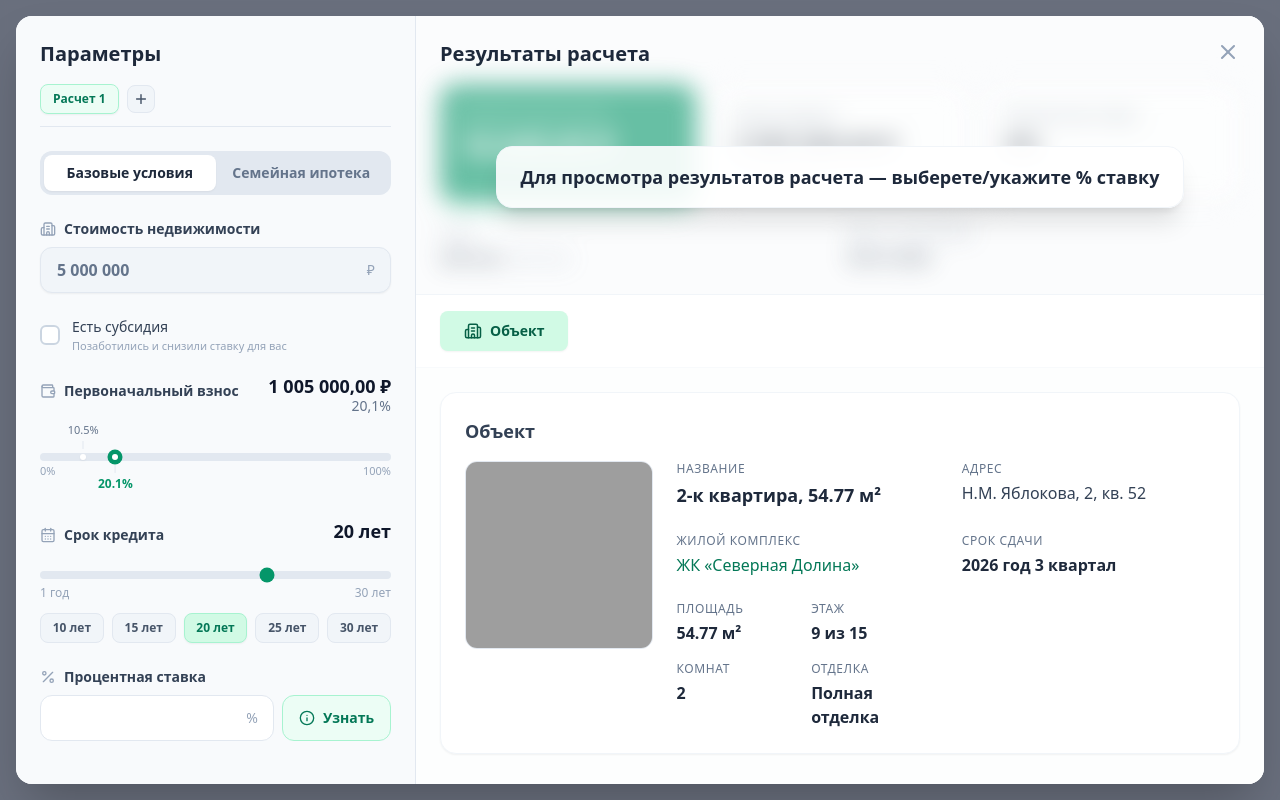
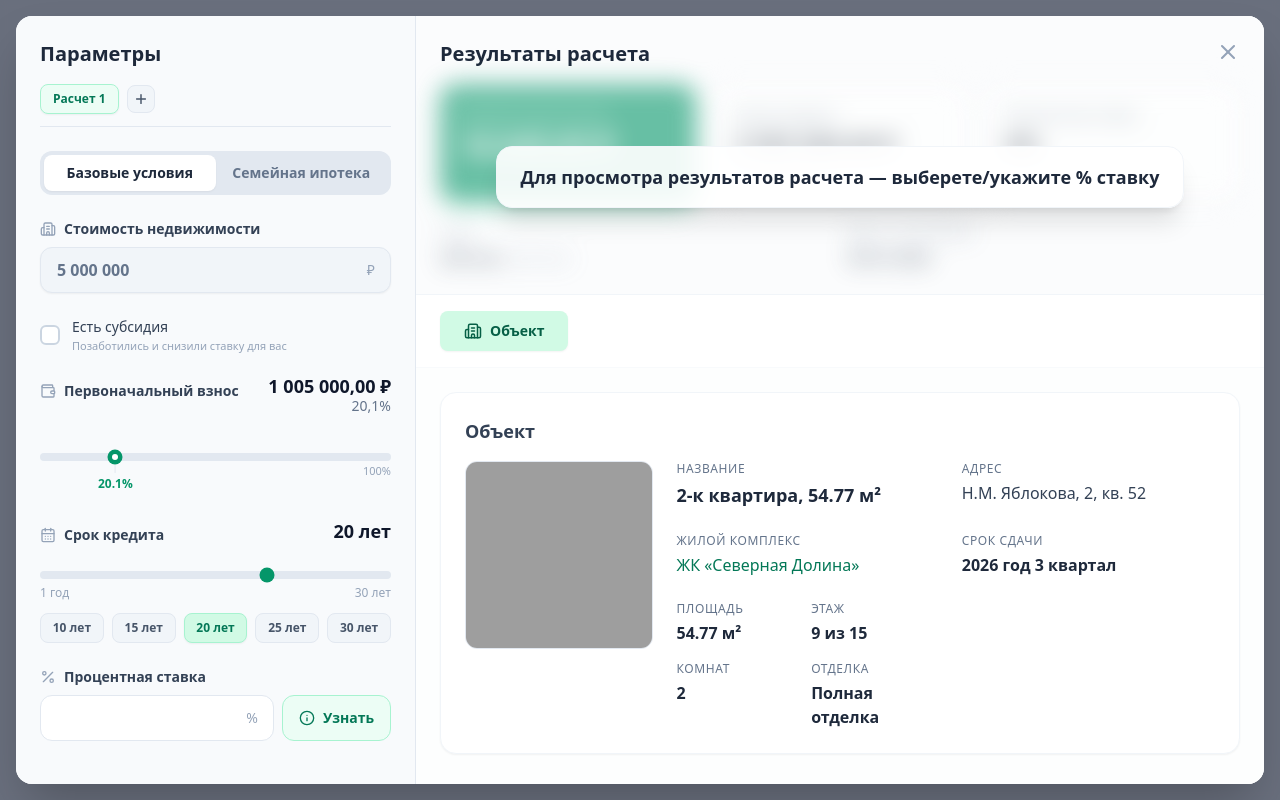
Before and after one commit to 10v6r/ipoteka2-main, a React (Vite) app: page / in a window 1280 px wide. Both pictures are taken after a click on the button "Рассчитать ипотеку". Built offline with nearby package versions, Linux system fonts and the light colour scheme; grey boxes are pictures that could not be loaded.

Commit message:
- ПВЗ и ЧПВЗ

```diff
--- a/components/MortgageCalculator.tsx
+++ b/components/MortgageCalculator.tsx
@@ -379,6 +379,30 @@ export const MortgageCalculator: React.FC<MortgageCalculatorProps> = ({ onClose,
         };
     }, [isRateInfoOpen]);
 
+    const availableDownPayments = useMemo(() => {
+        let has0 = false;
+        let has10_5 = false;
+
+        if (propertyInfoToUse?.extraData && Array.isArray(propertyInfoToUse.extraData)) {
+            propertyInfoToUse.extraData.forEach((group: any) => {
+                if (group.items && Array.isArray(group.items)) {
+                    group.items.forEach((item: any) => {
+                        if (item.offerterms && Array.isArray(item.offerterms)) {
+                            item.offerterms.forEach((term: any) => {
+                                const rule = OFFER_TERM_RULES[term.uid];
+                                if (rule && rule.program === mortgageType) {
+                                    if (rule.exactDownPayment === 0) has0 = true;
+                                    if (rule.exactDownPayment === 10.5) has10_5 = true;
+                                }
+                            });
+                        }
+                    });
+                }
+            });
+        }
+        return { has0, has10_5 };
+    }, [propertyInfoToUse?.extraData, mortgageType]);
+
     // result is moved down
     const apiOffers = useMemo(() => {
         const offers: Array<{
@@ -906,6 +930,8 @@ export const MortgageCalculator: React.FC<MortgageCalculatorProps> = ({ onClose,
                             <div className="relative">
                                 <div className="absolute inset-0 left-[8px] right-[8px] pointer-events-none z-20">
                                     {/* Метка 10.5% сверху */}
+                                    {availableDownPayments.has10_5 && (
+                                        <>
                                             <div className="absolute bottom-full mb-1 flex flex-col items-center" style={{ left: '10.5%', transform: 'translateX(-50%)' }}>
                                                 <span className={`transition-all ${Math.abs(downPaymentPercentage - 10.5) < 0.5 ? 'text-emerald-600 font-bold text-[12px]' : 'text-slate-500 text-[11px]'}`}>10.5%</span>
                                                 <div className="w-px h-2 rounded-full bg-slate-200 mt-0.5"></div>
@@ -915,6 +941,8 @@ export const MortgageCalculator: React.FC<MortgageCalculatorProps> = ({ onClose,
                                                 className={`absolute top-1/2 -mt-[3px] w-1.5 h-1.5 rounded-full transition-colors duration-300 shadow-sm ${downPaymentPercentage >= 10.5 ? 'bg-white' : 'bg-slate-400'}`}
                                                 style={{ left: '10.5%', transform: 'translateX(-50%)' }}
                                             ></div>
+                                        </>
+                                    )}
 
                                     {/* Точка 20.1% */}
                                     <div
@@ -937,8 +965,11 @@ export const MortgageCalculator: React.FC<MortgageCalculatorProps> = ({ onClose,
                                     onChange={(e) => {
                                         let v = parseFloat(e.target.value);
                                         // Притягивание к ключевым отметкам при свободном перемещении
-                                        if (v < 20.1 && v !== 0) {
-                                            const marks = [0, 10.5, 20.1];
+                                        if (v < 20.1 && (availableDownPayments.has0 ? v !== 0 : true)) {
+                                            const marks = [20.1];
+                                            if (availableDownPayments.has10_5) marks.push(10.5);
+                                            if (availableDownPayments.has0) marks.push(0);
+
                                             v = marks.reduce((prev, curr) => Math.abs(curr - v) < Math.abs(prev - v) ? curr : prev);
                                         }
                                         const newDownPayment = Math.round(input.propertyValue * (v / 100));
@@ -952,7 +983,9 @@ export const MortgageCalculator: React.FC<MortgageCalculatorProps> = ({ onClose,
 
                             {/* Крайние метки 0% и 100% */}
                             <div className="absolute left-0 right-0 top-6 text-[10px] font-medium pointer-events-none">
+                                {availableDownPayments.has0 && (
                                     <span className={`absolute left-0 top-[10px] transition-all ${downPaymentPercentage === 0 ? 'text-emerald-600 font-bold text-[12px]' : 'text-slate-400 text-[11px]'}`}>0%</span>
+                                )}
                                 <span className={`absolute right-0 top-[10px] transition-all ${downPaymentPercentage >= 99.9 ? 'text-emerald-600 font-bold text-[12px]' : 'text-slate-400 text-[11px]'}`}>100%</span>
                             </div>
                         </div>
```
Lines whose indentation alone changed are shown as unchanged.
